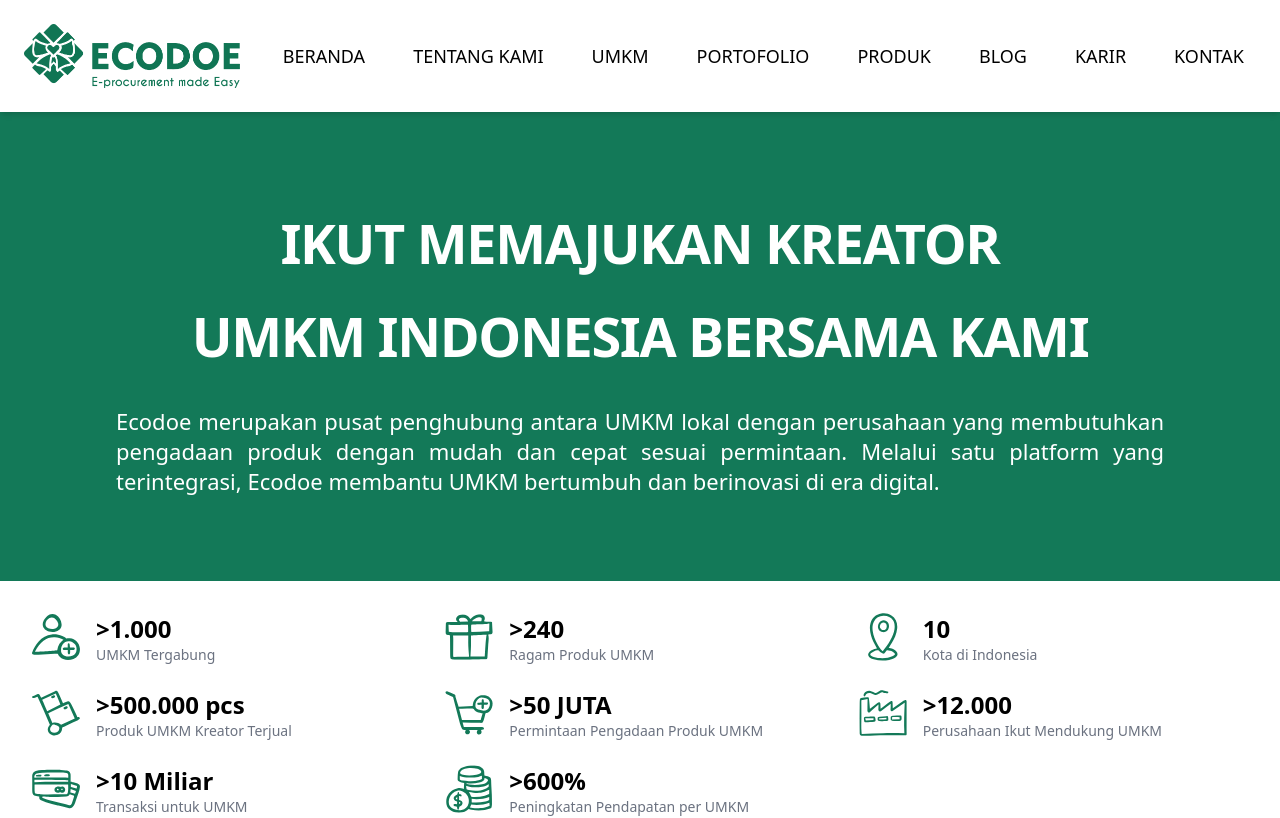
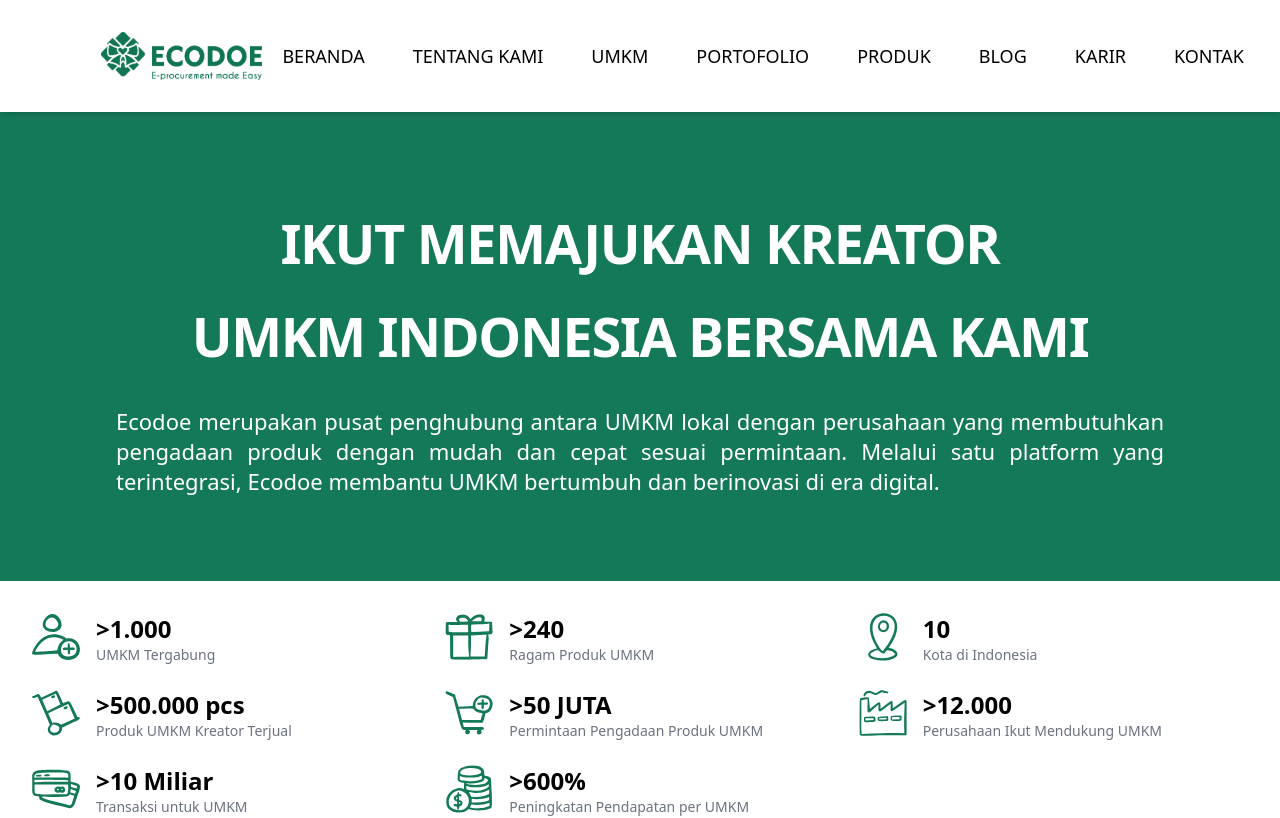
Before and after one commit to septianadip17/collab-with-zakki, a React (Vite) app: page / in a window 1280 px wide. Shown: the top 818 px of the page. Built offline with nearby package versions, Linux system fonts and the light colour scheme.

Commit message:
logo image still small

```diff
--- a/src/components/Navbar.jsx
+++ b/src/components/Navbar.jsx
@@ -17,21 +17,19 @@ const Navbar = () => {
   ];
 
   return (
-    <nav className="p-6 flex items-center justify-between shadow-md bg-white w-full z-50 relative top-0">
+    <nav className=" lg:p-6 flex items-center justify-between lg:justify-around shadow-md bg-white w-full z-50 relative top-0">
       {/* Logo */}
-      <div className="flex justify-center items-center">
-        <div className="items-center justify-center">
-
+      <div className="flex-1 flex lg:justify-end w-1/5">
         <img
           src={logo}
           alt="Ecodoe Logo"
-          className="h-16 object-contain cursor-pointer"
+          className="h-16 p-2 object-contain cursor-pointer"
         />
-        </div>
       </div>
 
       {/* Desktop Menu */}
-      <ul className="hidden md:flex items-center justify-center gap-x-6">
+      <div className="flex w-4/5">
+        <ul className="hidden lg:flex items-center justify-around flex-1 gap-x-6">
           {menuItems.map((item, index) => (
             <li
               key={index}
@@ -41,18 +39,16 @@ const Navbar = () => {
             </li>
           ))}
         </ul>
+      </div>
 
       {/* Mobile Menu Button */}
-      <button
-        className="md:hidden focus:outline-none"
-        onClick={() => setIsOpen(!isOpen)}
-      >
+      <button className="lg:hidden w-auto p-4" onClick={() => setIsOpen(!isOpen)}>
         {isOpen ? <FiX size={24} /> : <FiMenu size={24} />}
       </button>
 
       {/* Mobile Menu */}
       <div
-        className={`absolute top-full left-0 w-full bg-white shadow-md p-4 transition-all duration-300 md:hidden ${
+        className={`absolute top-full left-0 w-full bg-white shadow-md p-4 transition-all duration-300 lg:hidden ${
           isOpen ? "block" : "hidden"
         }`}
       >
@@ -60,7 +56,7 @@ const Navbar = () => {
           {menuItems.map((item, index) => (
             <li
               key={index}
-              className="hover:text-gray-700 hover:bg-gray-200 px-3 py-2 rounded cursor-pointer transition-colors"
+              className="hover:text-gray-700 text-sm hover:bg-gray-200 px-3 py-2 rounded cursor-pointer transition-colors"
             >
               {item}
             </li>
```
Lines whose indentation alone changed are shown as unchanged.
